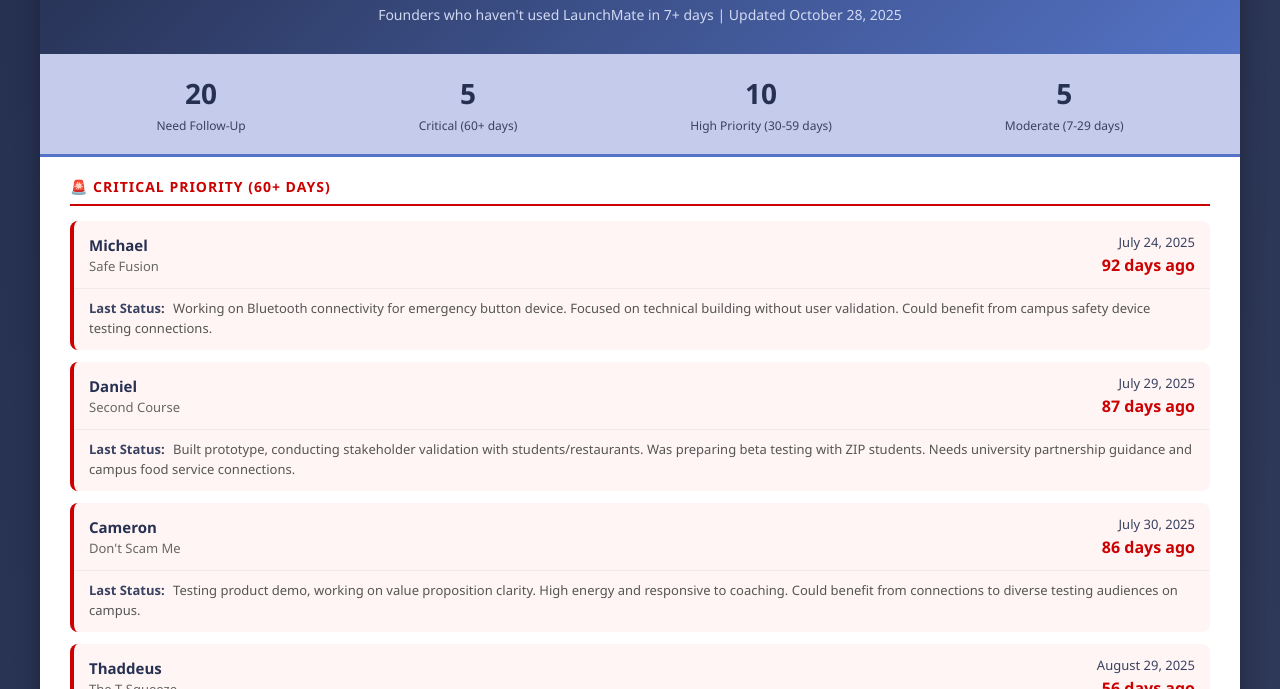
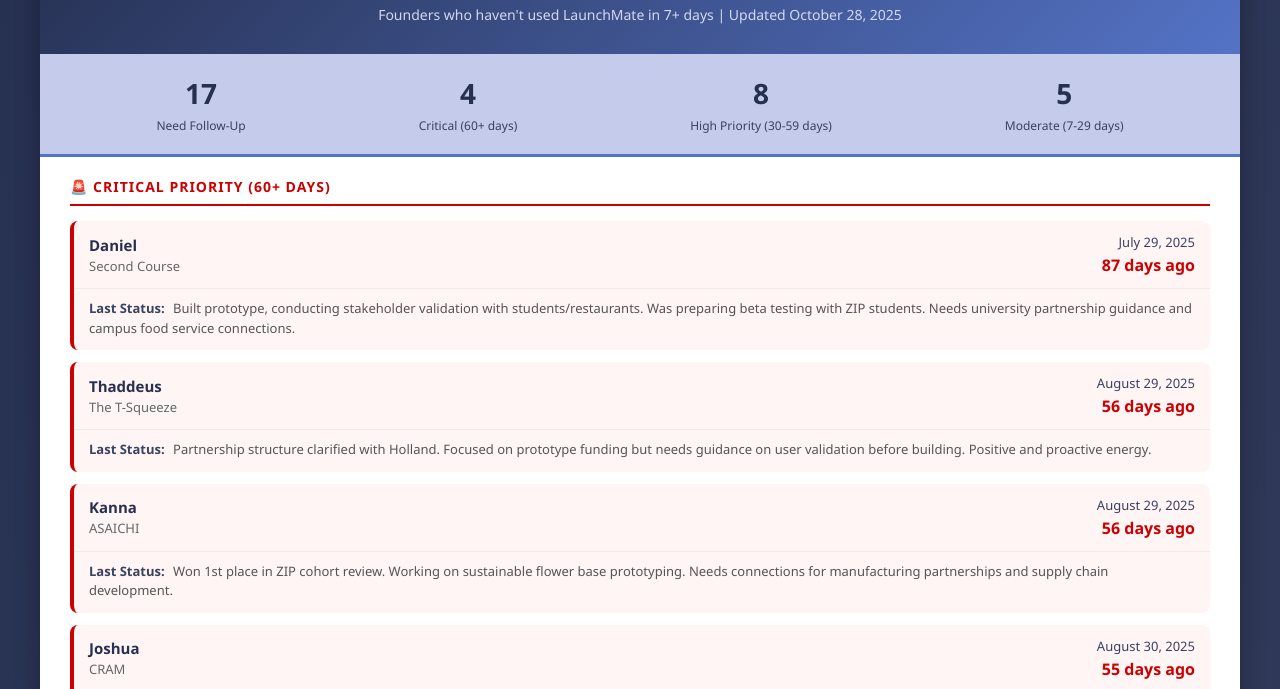
Before and after one commit to golaunchmate/jordyn-update, a plain HTML site: page index.html in a window 1280 px wide. Shown: the part 106-795 px from the top of the page. Drawn offline with Linux system fonts and the light colour scheme.

Commit message:
Filter to only 19 official ZIP teams

```diff
--- a/index.html
+++ b/index.html
@@ -180,15 +180,15 @@
 
         <div class="stats-bar">
             <div class="stat-item">
-                <div class="stat-number">20</div>
+                <div class="stat-number">17</div>
                 <div class="stat-label">Need Follow-Up</div>
             </div>
             <div class="stat-item">
-                <div class="stat-number">5</div>
+                <div class="stat-number">4</div>
                 <div class="stat-label">Critical (60+ days)</div>
             </div>
             <div class="stat-item">
-                <div class="stat-number">10</div>
+                <div class="stat-number">8</div>
                 <div class="stat-label">High Priority (30-59 days)</div>
             </div>
             <div class="stat-item">
@@ -205,22 +205,6 @@
                 <div class="founder-card">
                     <div class="founder-header">
                         <div class="founder-info">
-                            <div class="founder-name">Michael</div>
-                            <div class="startup-name">Safe Fusion</div>
-                        </div>
-                        <div class="check-in-info">
-                            <div class="last-check-in">July 24, 2025</div>
-                            <div class="days-since">92 days ago</div>
-                        </div>
-                    </div>
-                    <div class="status-summary">
-                        <span class="status-label">Last Status:</span> Working on Bluetooth connectivity for emergency button device. Focused on technical building without user validation. Could benefit from campus safety device testing connections.
-                    </div>
-                </div>
-
-                <div class="founder-card">
-                    <div class="founder-header">
-                        <div class="founder-info">
                             <div class="founder-name">Daniel</div>
                             <div class="startup-name">Second Course</div>
                         </div>
@@ -231,22 +215,6 @@
                     </div>
                     <div class="status-summary">
                         <span class="status-label">Last Status:</span> Built prototype, conducting stakeholder validation with students/restaurants. Was preparing beta testing with ZIP students. Needs university partnership guidance and campus food service connections.
-                    </div>
-                </div>
-
-                <div class="founder-card">
-                    <div class="founder-header">
-                        <div class="founder-info">
-                            <div class="founder-name">Cameron</div>
-                            <div class="startup-name">Don't Scam Me</div>
-                        </div>
-                        <div class="check-in-info">
-                            <div class="last-check-in">July 30, 2025</div>
-                            <div class="days-since">86 days ago</div>
-                        </div>
-                    </div>
-                    <div class="status-summary">
-                        <span class="status-label">Last Status:</span> Testing product demo, working on value proposition clarity. High energy and responsive to coaching. Could benefit from connections to diverse testing audiences on campus.
                     </div>
                 </div>
 
@@ -281,17 +249,12 @@
                         <span class="status-label">Last Status:</span> Won 1st place in ZIP cohort review. Working on sustainable flower base prototyping. Needs connections for manufacturing partnerships and supply chain development.
                     </div>
                 </div>
-            </div>
-
-            <!-- HIGH: 30-59 days -->
-            <div class="priority-section high">
-                <div class="priority-header priority-high">⚠️ High Priority (30-59 Days)</div>
 
                 <div class="founder-card">
                     <div class="founder-header">
                         <div class="founder-info">
                             <div class="founder-name">Joshua</div>
-                            <div class="startup-name">Cram AI</div>
+                            <div class="startup-name">CRAM</div>
                         </div>
                         <div class="check-in-info">
                             <div class="last-check-in">August 30, 2025</div>
@@ -302,6 +265,11 @@
                         <span class="status-label">Last Status:</span> Rebuilding Cram AI after user retention issues. Needs structured check-ins and help prioritizing resources. Uncertain about technical development vs. user validation focus.
                     </div>
                 </div>
+            </div>
+
+            <!-- HIGH: 30-59 days -->
+            <div class="priority-section high">
+                <div class="priority-header priority-high">⚠️ High Priority (30-59 Days)</div>
 
                 <div class="founder-card">
                     <div class="founder-header">
@@ -323,7 +291,7 @@
                     <div class="founder-header">
                         <div class="founder-info">
                             <div class="founder-name">HerHealthAI Founder</div>
-                            <div class="startup-name">HerHealthAI</div>
+                            <div class="startup-name">Her Health AI</div>
                         </div>
                         <div class="check-in-info">
                             <div class="last-check-in">September 12, 2025</div>
@@ -430,6 +398,11 @@
                         <span class="status-label">Last Status:</span> Website migration complete, 50% newsletter open rate. Secured 40 student ambassadors. Struggles with user acquisition and social media consistency. Needs systematic marketing approach.
                     </div>
                 </div>
+            </div>
+
+            <!-- MODERATE: 7-29 days -->
+            <div class="priority-section moderate">
+                <div class="priority-header priority-moderate">📋 Moderate Priority (7-29 Days)</div>
 
                 <div class="founder-card">
                     <div class="founder-header">
@@ -446,11 +419,6 @@
                         <span class="status-label">Last Status:</span> Two paying clients secured (AUD 1500, AUD 5000). Strategic pivot to automate frontend development. High morale from successful client acquisition. Next: 5 new commitments for streamlined offering.
                     </div>
                 </div>
-            </div>
-
-            <!-- MODERATE: 7-29 days -->
-            <div class="priority-section moderate">
-                <div class="priority-header priority-moderate">📋 Moderate Priority (7-29 Days)</div>
 
                 <div class="founder-card">
                     <div class="founder-header">
@@ -536,7 +504,7 @@
 
         <div class="footer">
             Generated by LaunchMate Check-In Alert System | For Jordyn (Community Manager)<br>
-            Tracking founders with 7+ days since last LaunchMate activity
+            Tracking founders from the 19 official ZIP Launchpad teams with 7+ days since last LaunchMate activity
         </div>
     </div>
 </body>
```
